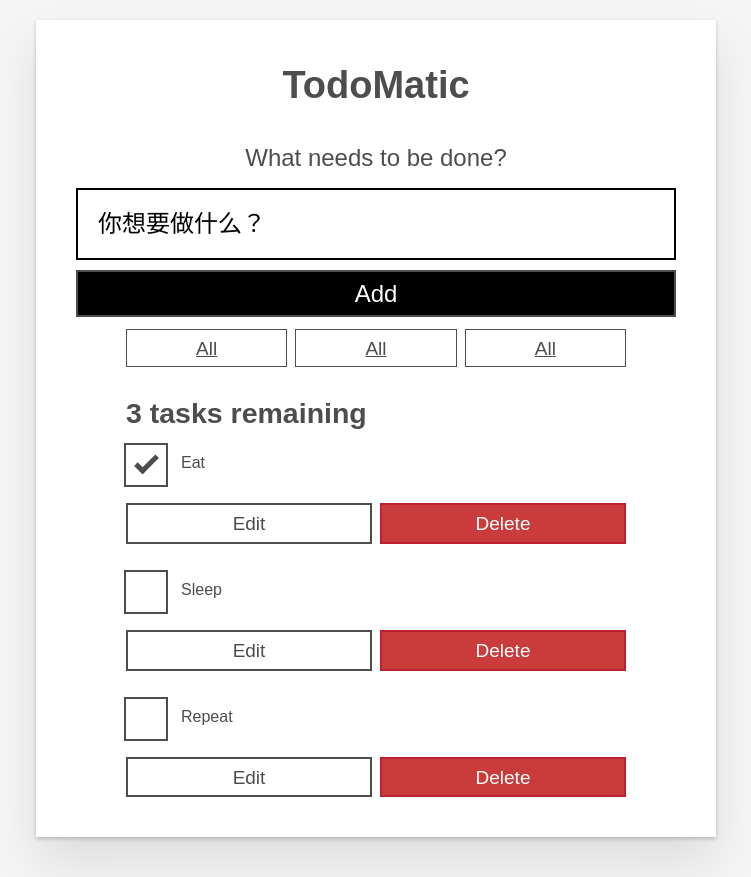
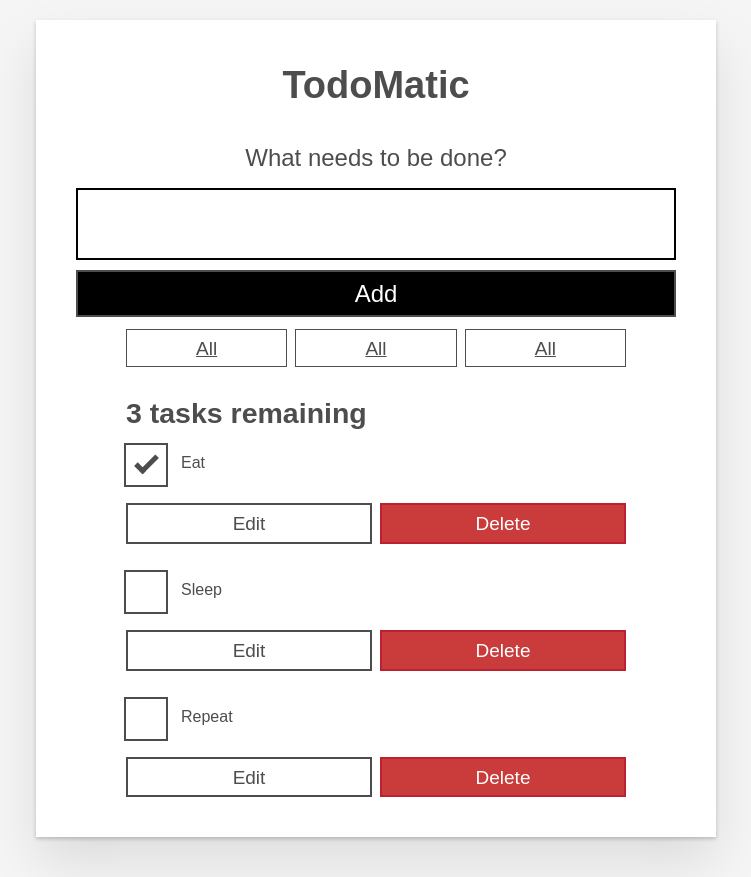
Before and after one commit to Silas-Z/react-todo-list, a React (Create React App) app: page / in a window 1280 px wide. Shown: the whole page, without its empty margins (264-1015 px from the left). Built offline with nearby package versions, Linux system fonts and the light colour scheme.

Commit message:
able to add tasks

```diff
--- a/package.json
+++ b/package.json
@@ -6,6 +6,7 @@
     "@testing-library/jest-dom": "^5.13.0",
     "@testing-library/react": "^11.2.7",
     "@testing-library/user-event": "^12.8.3",
+    "nanoid": "^3.1.23",
     "react": "^17.0.2",
     "react-dom": "^17.0.2",
     "react-scripts": "4.0.3",
--- a/src/App.js
+++ b/src/App.js
@@ -1,18 +1,27 @@
-
+import React, { useState } from "react";
+import { nanoid } from "nanoid";
 import Todo from "./components/Todo";
 import Form from "./components/Form";
 import FilterButton from "./components/FilterButton";
 
 
-function addTask(name) {
-  alert(name);
-}
+
 
 function App(props) {
 
-  const taskList = props.tasks.map(task => (
+  const [tasks, setTasks] = useState(props.tasks);
+
+  const taskList = tasks.map(task => (
     <Todo id={task.id} name={task.name} completed={task.completed} key={task.id}/>
   ));
+
+  function addTask(name) {
+    const newTask = { id: "todo-" + nanoid(), name: name, completed: false };
+    setTasks([...tasks, newTask]);
+
+
+  }
+
 
   return (
     <div className="todoapp stack-large">
--- a/src/components/Form.js
+++ b/src/components/Form.js
@@ -3,11 +3,12 @@ import React, { useState } from "react";
 
 function Form (props){
 
-    const [name, setName] = useState('你想要做什么？');
+    const [name, setName] = useState('');
 
     function handleChange(e) {
         setName(e.target.value);
     }
+
 
     function handleSubmit(e) {
         e.preventDefault();
@@ -17,6 +18,8 @@ function Form (props){
         }
 
     }
+
+
 
     return(
         <form onSubmit={handleSubmit}>
```
